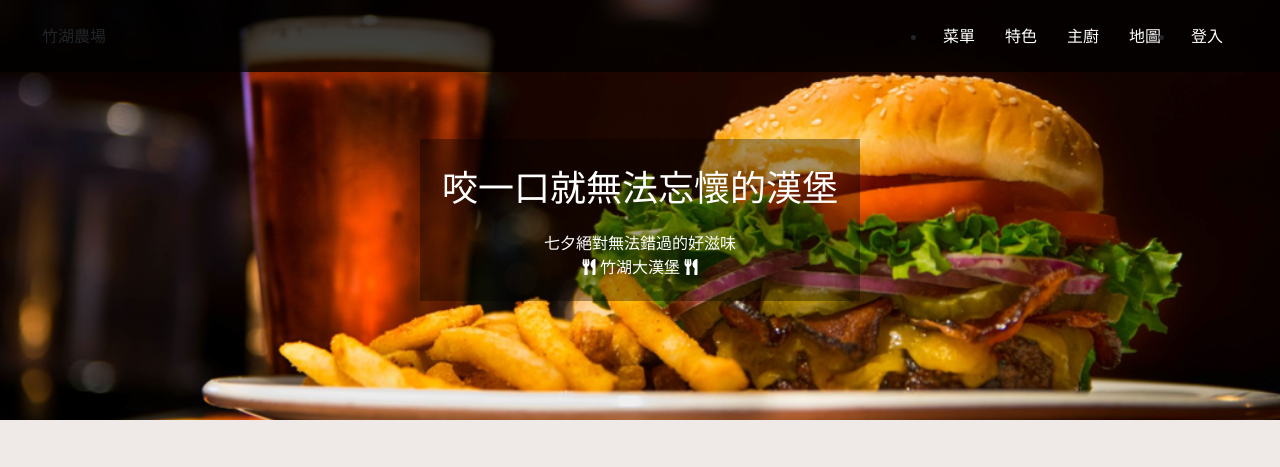
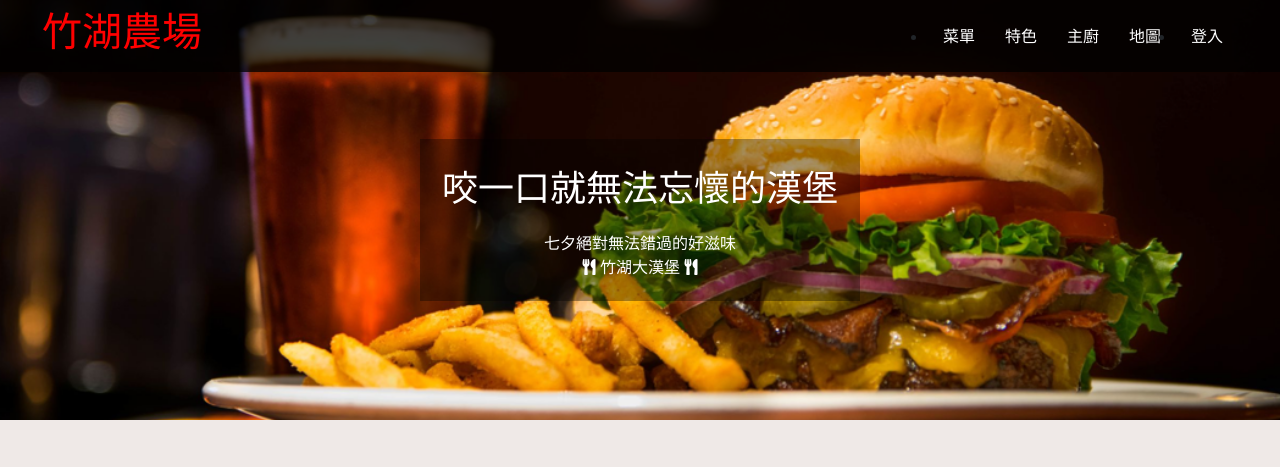
Before and after one commit to 594poxun/self.github.io, a plain HTML site: page index.html in a window 1280 px wide. Shown: the top 467 px of the page. Drawn offline with nearby package versions, Linux system fonts and the light colour scheme; files that its build step writes are made by us from their sources.

Commit message:
Update _reset.scss

```diff
--- a/scss/_reset.scss
+++ b/scss/_reset.scss
@@ -4,7 +4,7 @@
 */
 
 html, body, div, span, applet, object, iframe,
-h1, h2, h3, h4, h5, h6, p, blockquote, pre,
+h2, h3, h4, h5, h6, p, blockquote, pre,
 a, abbr, acronym, address, big, cite, code,
 del, dfn, em, img, ins, kbd, q, s, samp,
 small, strike, strong, sub, sup, tt, var,
@@ -23,6 +23,9 @@ time, mark, audio, video {
 	font: inherit;
 	vertical-align: baseline;
 }
+h1{
+	color: red;
+}
 body {
 	line-height: 1.5;
 	font-family: -apple-system, BlinkMacSystemFont, "Segoe UI", "Microsoft JhengHei", Roboto, "Helvetica Neue", Arial, sans-serif;
```
